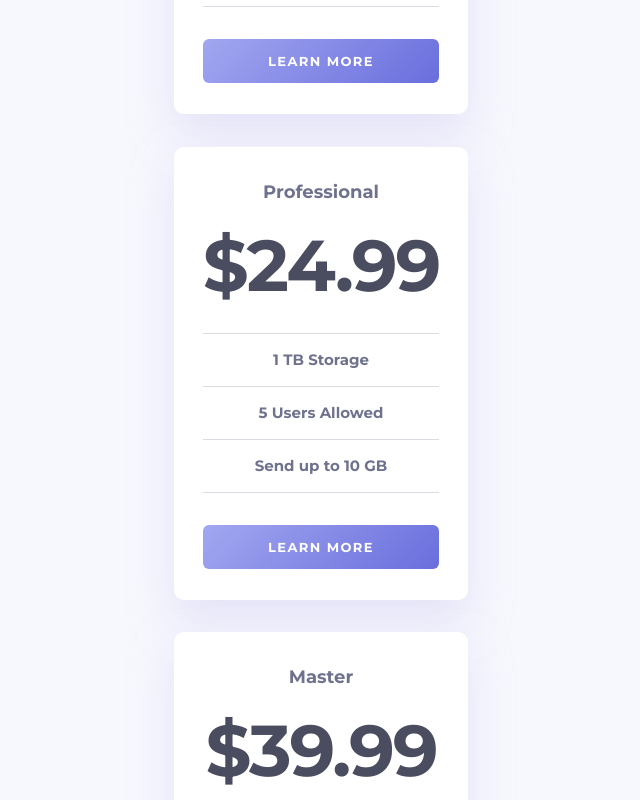
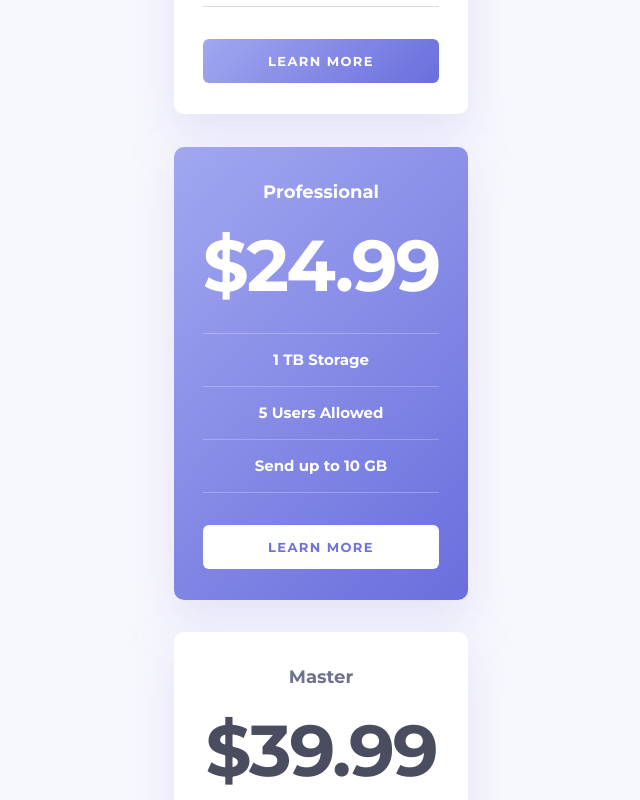
Before and after one commit to AdamHaniff/Pricing-Component-With-Toggle, a React (Create React App) app: page / in a window 1280 px wide. Shown: the part 597-1397 px from the top of the page, without its empty margins (319-959 px from the left). Built offline with nearby package versions, Linux system fonts and the light colour scheme.

Commit message:
Added professional-plan classes to elements conditionally

```diff
--- a/src/App.js
+++ b/src/App.js
@@ -58,30 +58,65 @@ function PricingPlansList() {
 }
 
 function PricingPlan({ plan }) {
+  const isProfessional = plan.plan === "Professional";
+
   return (
-    <li className="pricing-plan">
+    <li className={`pricing-plan ${isProfessional ? "professional-plan" : ""}`}>
       <div className="pricing-plan__type-price">
-        <span className="pricing-plan__type">{plan.plan}</span>
-        <span className="pricing-plan__price">{plan.monthlyPrice}</span>
+        <span
+          className={`pricing-plan__type ${
+            isProfessional ? "professional-plan__color" : ""
+          }`}
+        >
+          {plan.plan}
+        </span>
+        <span
+          className={`pricing-plan__price ${
+            isProfessional ? "professional-plan__color" : ""
+          }`}
+        >
+          {plan.monthlyPrice}
+        </span>
       </div>
-      <PlanFeaturesList plan={plan} />
-      <button className="pricing-plan__btn" type="button">
+      <PlanFeaturesList plan={plan} isProfessional={isProfessional} />
+      <button
+        className={`pricing-plan__btn ${
+          isProfessional ? "professional-plan__btn" : ""
+        }`}
+        type="button"
+      >
         Learn More
       </button>
     </li>
   );
 }
 
-function PlanFeaturesList({ plan }) {
+function PlanFeaturesList({ plan, isProfessional }) {
   return (
-    <ul className="pricing-plan__features">
+    <ul
+      className={`pricing-plan__features ${
+        isProfessional ? "professional-plan__features" : ""
+      }`}
+    >
       {plan.features.map((feature, index) => (
-        <PlanFeature key={index} feature={feature} />
+        <PlanFeature
+          key={index}
+          feature={feature}
+          isProfessional={isProfessional}
+        />
       ))}
     </ul>
   );
 }
 
-function PlanFeature({ feature }) {
-  return <li className="pricing-plan__feature">{feature}</li>;
+function PlanFeature({ feature, isProfessional }) {
+  return (
+    <li
+      className={`pricing-plan__feature ${
+        isProfessional ? "professional-plan__feature" : ""
+      }`}
+    >
+      {feature}
+    </li>
+  );
 }
--- a/src/css/main.css
+++ b/src/css/main.css
@@ -142,6 +142,20 @@ body {
   text-transform: uppercase;
 }
 
-.professional-pricing-plan {
+.professional-plan {
   background: linear-gradient(135deg, #a2a7f0 0.06%, #696edd 100.06%);
+}
+.professional-plan__color {
+  color: #fff;
+}
+.professional-plan__features {
+  border-top: 0.1rem solid rgba(255, 255, 255, 0.25);
+}
+.professional-plan__feature {
+  color: #fff;
+  border-bottom: 0.1rem solid rgba(255, 255, 255, 0.25);
+}
+.professional-plan__btn {
+  background: #fff;
+  color: #6d72de;
 }/*# sourceMappingURL=main.css.map */
--- a/src/main.scss
+++ b/src/main.scss
@@ -186,6 +186,24 @@ body {
 }
 
 // * CLASSES USED WITH JAVASCRIPT *
-.professional-pricing-plan {
+.professional-plan {
   background: $color-professional;
+
+  &__color {
+    color: $color-white;
+  }
+
+  &__features {
+    border-top: 0.1rem solid $color-white-25-percent;
+  }
+
+  &__feature {
+    color: $color-white;
+    border-bottom: 0.1rem solid $color-white-25-percent;
+  }
+
+  &__btn {
+    background: $color-white;
+    color: $color-moody-blue;
+  }
 }
```
Also changed, not shown: 1 other file (tests, documents, lock files or other folders).
